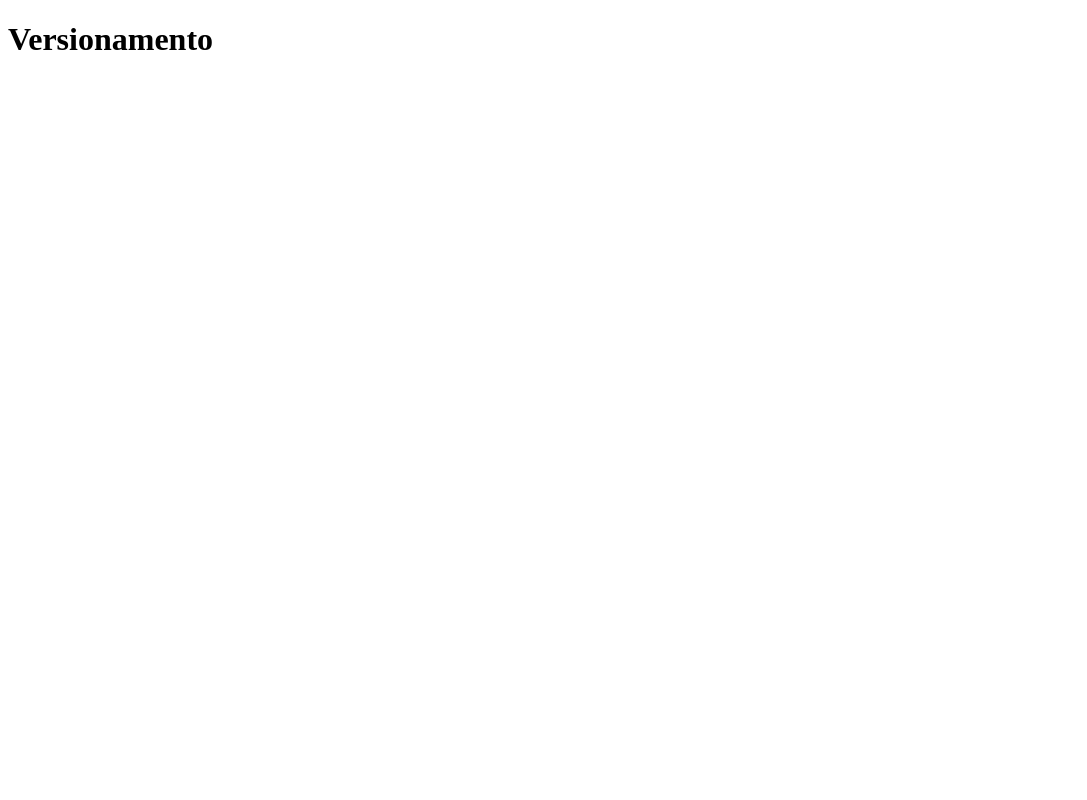
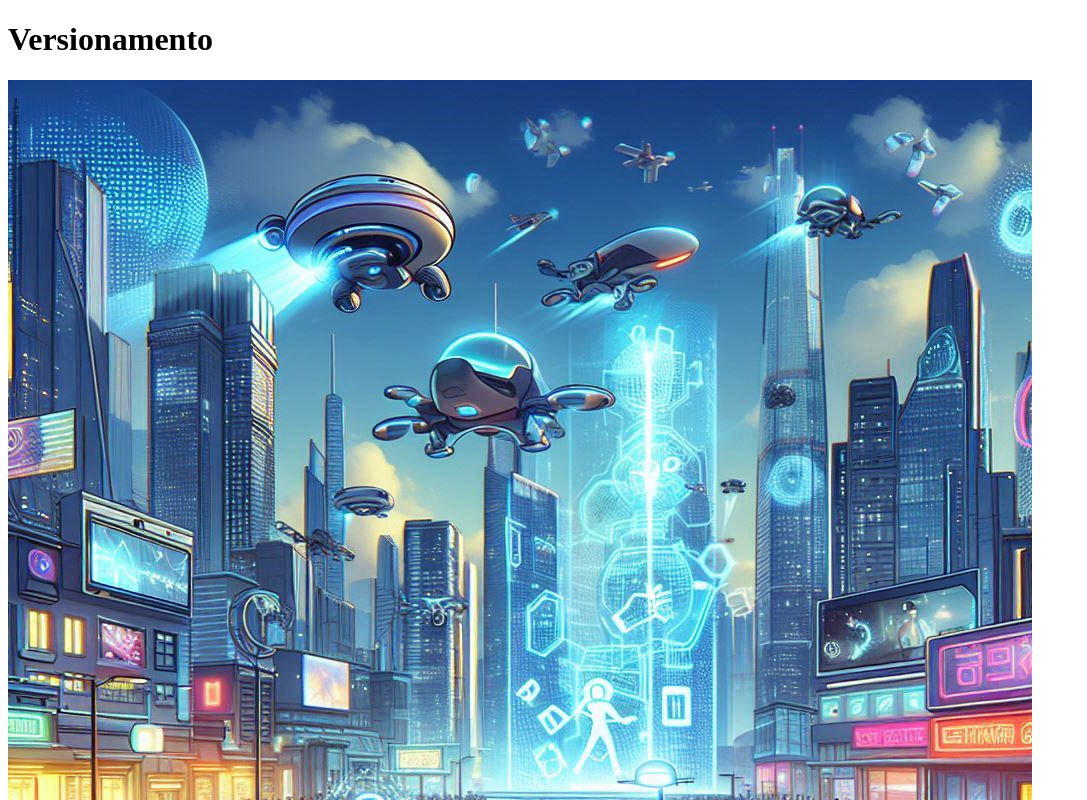
Before and after one commit to ViniBon/versionamento-github-faculdade, a plain HTML site: page index.html in a window 1280 px wide. Shown: the top 800 px of the page, without its empty margins (0-1087 px from the left). Drawn offline with Linux system fonts and the light colour scheme.

Commit message:
adicionando img

```diff
--- a/index.html
+++ b/index.html
@@ -7,5 +7,6 @@
 </head>
 <body>
     <h1>Versionamento</h1>
+    <img src="./images/tecnologia.png" alt="tecnologia">
 </body>
 </html>
```
Also changed, not shown: images/tecnologia.png (added).
